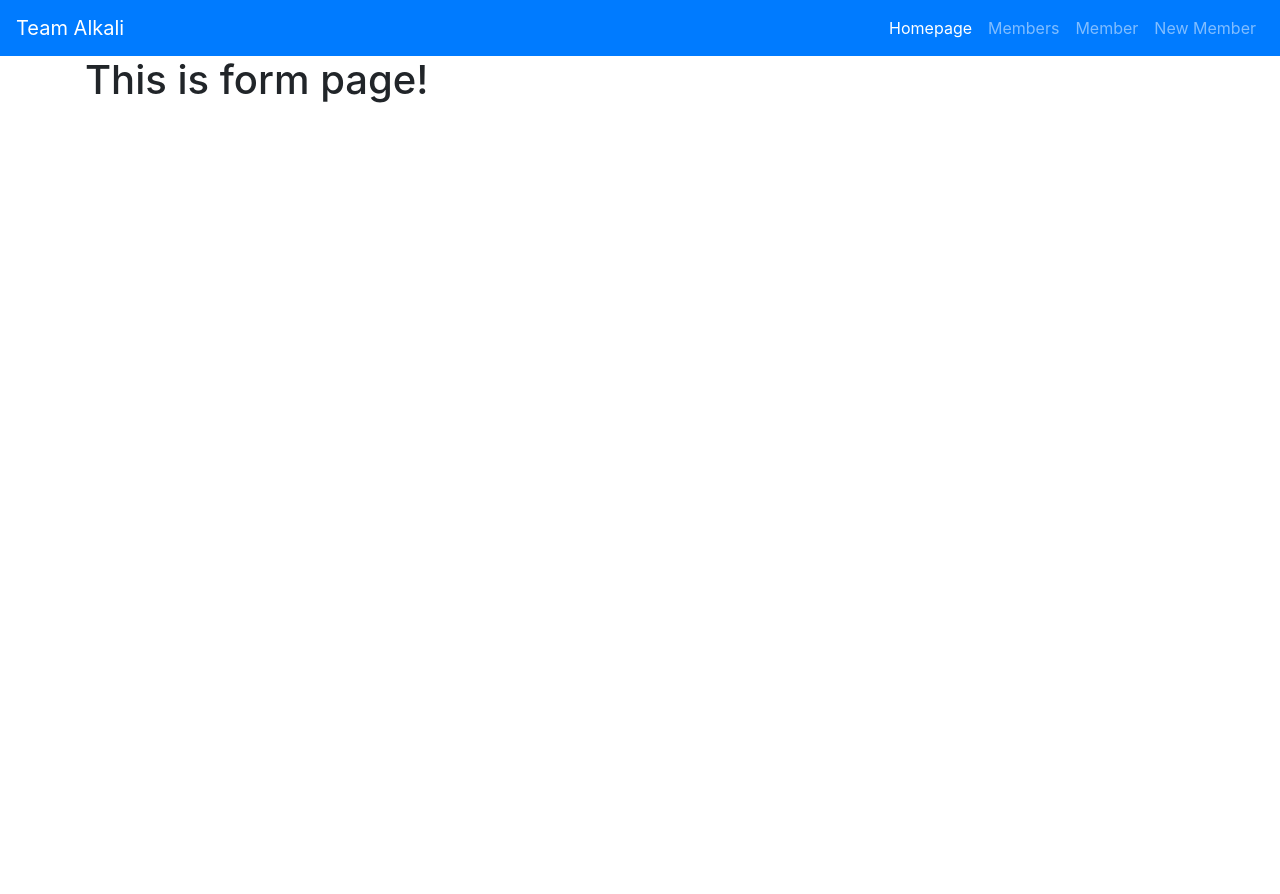
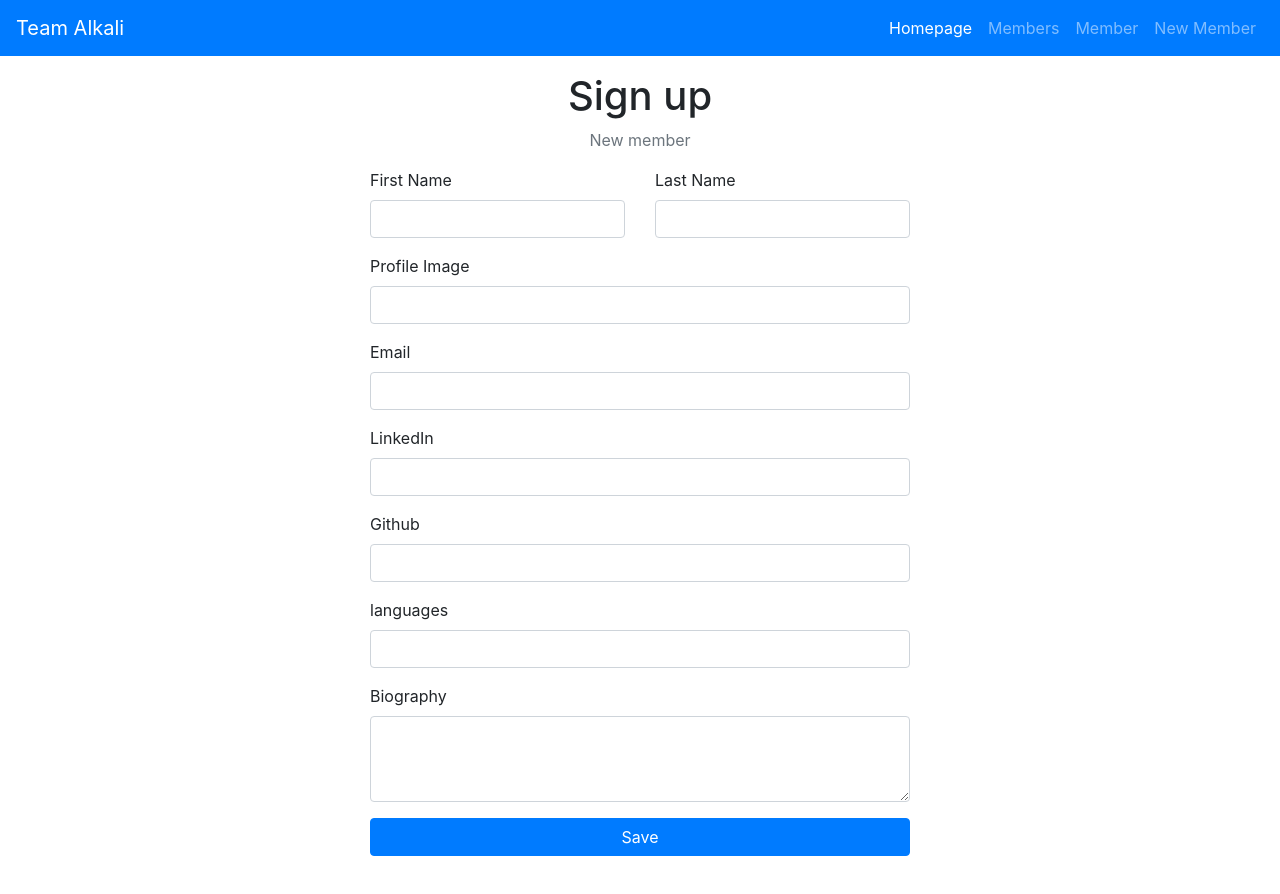
Before and after one commit to annamariej1015/react-team-alkali, a React (Create React App) app: page /members/add in a window 1280 px wide. Shown: the top 894 px of the page. Before the commit the page ends 800 px from the top, so only its background shows below. Built offline with nearby package versions, Linux system fonts and the light colour scheme.

Commit message:
feat(addMember):added form to the page.

```diff
--- a/src/pages/AddMember.js
+++ b/src/pages/AddMember.js
@@ -1,9 +1,113 @@
 const AddMember =() =>{
+    const handleSubmit =() =>{
+
+    }
     return(
-        <div>
-            <h1>This is form page!</h1>
 
+        <div className='row mb-5 mt-3'>
+
+        <div className='col-6 offset-3'>
+        <div className='row text-center'>
+                <h1 className='w-100'>Sign up </h1>
+                <p className='w-100 text-secondary' secondary> New member</p>
+                 </div>
+          <form action='submit' id='member-form' onSubmit={handleSubmit}>
+            <div className='row'>
+            <div className='form-group col'>
+              <label htmlFor='firstName'>First Name</label>
+              <input
+                type='text'
+                id='firstName'
+                className='form-control'
+                value=''
+                // onChange={event => {
+                //   setHeroName(event.target.value);
+                // }}
+              />
+            </div>
+            <div className='form-group col'>
+              <label htmlFor='lastName'>Last Name</label>
+              <input
+                type='text'
+                className='form-control'
+                id='lastName'
+                value=''
+                // onChange={event => {
+                //   setHeroPower(event.target.value);
+                // }}
+              />
+            </div>
+            </div>
+
+              <div className='form-group'>
+                <label htmlFor='profileImage'>Profile Image</label>
+                <input
+                  type='text'
+                  id='profileImage'
+                  className='form-control'
+                  value=''
+                //   onChange={event => {
+                //     setHeroUniverse(event.target.value);
+                //   }}
+                />
+              </div>
+              <div className='form-group'>
+                <label htmlFor='email'>Email</label>
+                <input
+                  type='number'
+                  className='form-control'
+                  id='email'
+                  value=''
+                //   onChange={event => {
+                //     setHeroCoolnessRating(event.target.value);
+                //   }}
+                />
+              </div>
+              <div className='form-group'>
+                <label htmlFor='linkedIn'>LinkedIn</label>
+                <input
+                  type='number'
+                  className='form-control'
+                  id='linkedIn'
+                  value=''
+                //   onChange={event => {
+                //     setHeroCoolnessRating(event.target.value);
+                //   }}
+                />
+              </div>
+              <div className='form-group'>
+                <label htmlFor='github'>Github</label>
+                <input
+                  type='number'
+                  className='form-control'
+                  id='github'
+                  value=''
+                //   onChange={event => {
+                //     setHeroCoolnessRating(event.target.value);
+                //   }}
+                />
+              </div>
+              <div className='form-group'>
+                <label htmlFor='languages'>languages</label>
+                <input
+                  type='number'
+                  className='form-control'
+                  id='languages'
+                  value=''
+                //   onChange={event => {
+                //     setHeroCoolnessRating(event.target.value);
+                //   }}
+                />
+              </div>
+              <div className='form-group'>
+                <label htmlFor='biography'>Biography</label>
+                <textarea class="form-control" id="biography" rows="3"></textarea>
+              </div>
+
+            <button className='btn btn-primary btn-block'>Save</button>
+          </form>
         </div>
+      </div>
     );
 };
 
```
